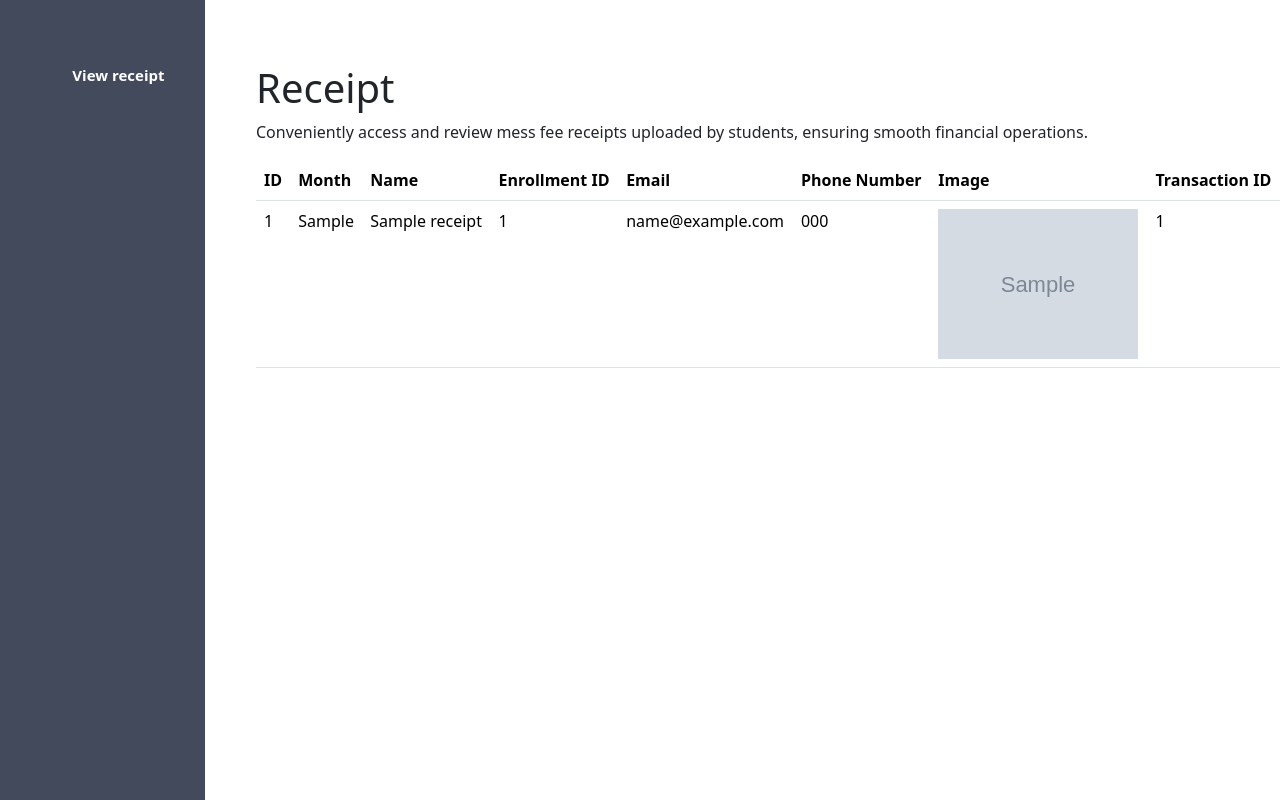
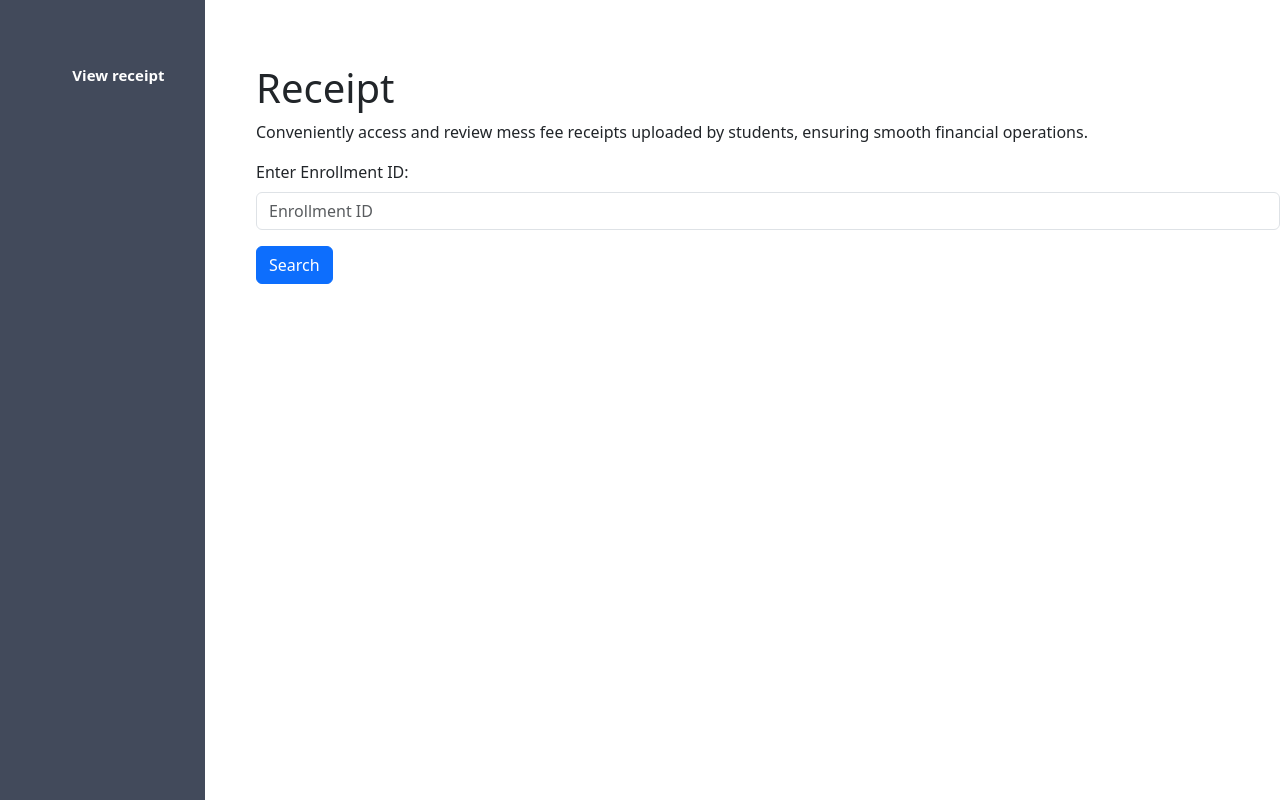
Before and after one commit to nayanjyotigogoi/online_student_info_system, a PHP site: the page made by Admin Dashboard/view receipt/View_receipt.php in a window 1280 px wide. Shown: the part 70-870 px from the top of the page. Run offline with PHP 8.4, Linux system fonts and the light colour scheme; tables that the repository leaves empty or names only in its code hold one stand-in row (values such as "Sample post"); grey boxes marked "Sample" are stand-in pictures.

Commit message:
ADDED Search bar

```diff
--- a/Admin Dashboard/room/room_check.php
+++ b/Admin Dashboard/room/room_check.php
@@ -38,7 +38,7 @@ if (isset($_POST['update'])) {
 
 			if ($result) {
 				$_SESSION['message'] = "entry completed";
-				header("location:add_room.php");
+				header("location:./adminhome.php");
 			} else {
 				$_SESSION['message'] = "couldn't register user";
 			}
--- a/Admin Dashboard/room/update_room.php
+++ b/Admin Dashboard/room/update_room.php
@@ -30,7 +30,7 @@ if (isset($_GET['id'])) {
 
 		if ($result) {
 			$_SESSION['message'] = "<div class='alert alert-success'>Room information updated successfully.</div>";
-			header("adminhome.php"); // Redirect to the page displaying all rooms
+			header("location:../adminhome.php"); // Redirect to the page displaying all rooms
 			exit();
 		} else {
 			$_SESSION['message'] = "<div class='alert alert-danger'>Failed to update room information.</div>";
--- a/Admin Dashboard/view receipt/View_receipt.php
+++ b/Admin Dashboard/view receipt/View_receipt.php
@@ -7,10 +7,14 @@ $db = "miniproject";
 
 $data = mysqli_connect($host, $user, $password, $db);
 
-// Retrieve the uploaded file data from the "receipt" table
-$query = "SELECT * FROM receipt";
+// Check if the enrollment ID is submitted
+if (isset($_POST['enrollment_id'])) {
+    $enrollment_id = $_POST['enrollment_id'];
+
+    // Retrieve the uploaded file data from the "receipt" table based on the enrollment ID
+    $query = "SELECT * FROM receipt WHERE enrollment_id = '$enrollment_id'";
     $result = mysqli_query($data, $query);
-
+}
 ?>
 
 <!DOCTYPE html>
@@ -36,6 +40,18 @@ $result = mysqli_query($data, $query);
     <div class="content">
         <h1>Receipt</h1>
         <p>Conveniently access and review mess fee receipts uploaded by students, ensuring smooth financial operations.</p>
+
+        <!-- Search Form -->
+        <form method="POST" action="">
+            <div class="mb-3">
+                <label for="enrollment_id" class="form-label">Enter Enrollment ID:</label>
+                <input type="text" class="form-control" id="enrollment_id" name="enrollment_id" placeholder="Enrollment ID" required>
+            </div>
+            <button type="submit" class="btn btn-primary">Search</button>
+        </form>
+
+        <!-- Display Search Results -->
+        <?php if (isset($result) && mysqli_num_rows($result) > 0): ?>
             <table class="table">
                 <thead>
                     <tr>
@@ -50,26 +66,24 @@ $result = mysqli_query($data, $query);
                     </tr>
                 </thead>
                 <tbody>
-                <?php
-                while ($row = mysqli_fetch_assoc($result)) {
-                    echo "<tr>";
-                    echo "<td>" . $row['id'] . "</td>";
-                    echo "<td>" . $row['month'] . "</td>";
-                    echo "<td>" . $row['name'] . "</td>";
-                    echo "<td>" . $row['enrollment_id'] . "</td>";
-                    echo "<td>" . $row['email'] . "</td>";
-                    echo "<td>" . $row['phone_no'] . "</td>";
-                    echo "<td><img src='" . $row['img_source'] . "' alt='Receipt Image' style='max-width: 200px;'></td>";
-                    echo "<td>" . $row['transaction_id'] . "</td>";
-                    echo "</tr>";
-                }
-                ?>
+                    <?php while ($row = mysqli_fetch_assoc($result)): ?>
+                        <tr>
+                            <td><?= $row['id'] ?></td>
+                            <td><?= $row['month'] ?></td>
+                            <td><?= $row['name'] ?></td>
+                            <td><?= $row['enrollment_id'] ?></td>
+                            <td><?= $row['email'] ?></td>
+                            <td><?= $row['phone_no'] ?></td>
+                            <td><img src="<?= $row['img_source'] ?>" alt="Receipt Image" style="max-width: 200px;"></td>
+                            <td><?= $row['transaction_id'] ?></td>
+                        </tr>
+                    <?php endwhile; ?>
                 </tbody>
             </table>
+        <?php elseif (isset($_POST['enrollment_id'])): ?>
+            <p>No receipts found for the given enrollment ID.</p>
+        <?php endif; ?>
     </div>
-
-
-
 </body>
 
 </html>
--- a/Admin Dashboard/view receipt/view_receipt_sidebar.php
+++ b/Admin Dashboard/view receipt/view_receipt_sidebar.php
@@ -32,7 +32,7 @@
     <ul>
 
         <li>
-            <a href="file_upload.php">View receipt</a>
+            <a href="#">View receipt</a>
         </li>
 
     </ul>
--- a/Student Dashboard/studenthome.php
+++ b/Student Dashboard/studenthome.php
@@ -71,7 +71,9 @@
  		<h1>
 
  			<?php
+				error_reporting(0);
 				session_start();
+
 
 				echo "Welcome " . $_SESSION['enrollment_id'];
 				?>
```
Also changed, not shown: Admin Dashboard/admission/admission.php (+53 -55 lines), Admin Dashboard/room/room.php (+17 -10 lines), Admin Dashboard/view complaint/view_complaint.php (+23 -8 lines). Lines whose indentation alone changed are shown as unchanged.
